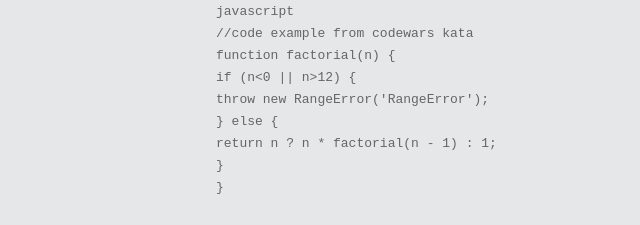
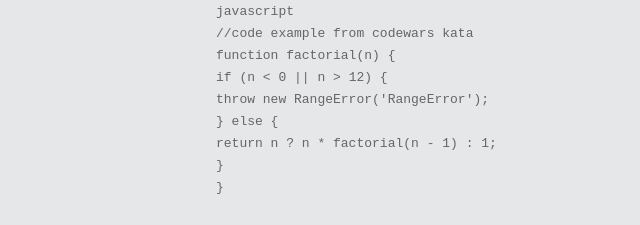
Before and after one commit to SmolyanovM/rsschool-cv, a plain HTML site: page index.html in a window 1280 px wide. Shown: the part 824-1049 px from the top of the page, 424-1064 px from the left. Drawn offline with Linux system fonts and the light colour scheme.

Commit message:
fix: fix code

```diff
--- a/index.html
+++ b/index.html
@@ -20,7 +20,7 @@
   </header>
   <main>
       <section class="column">
-	<h2></h2>
+	<h2>  </h2>
         <article>
 	  <h2>About me</h2>
 	  <p>
@@ -43,7 +43,7 @@
         </article>
       </section>
       <section class="column">
-	<h2></h2>
+	<h2>  </h2>
         <article>
 	  <h2>Education</h2>
 	  <ul>
@@ -90,7 +90,7 @@
 	     javascript<Br>
 	     //code example from codewars kata<Br>
 	     function factorial(n) {<Br>
-  	       if (n<0 || n>12) {<Br>
+  	       if (n <span><</span> 0 || n <span>></span> 12) {<Br>
     	         throw new RangeError('RangeError');<Br>
   	       } else {<Br>
    	         return n ? n * factorial(n - 1) : 1;<Br>
```
